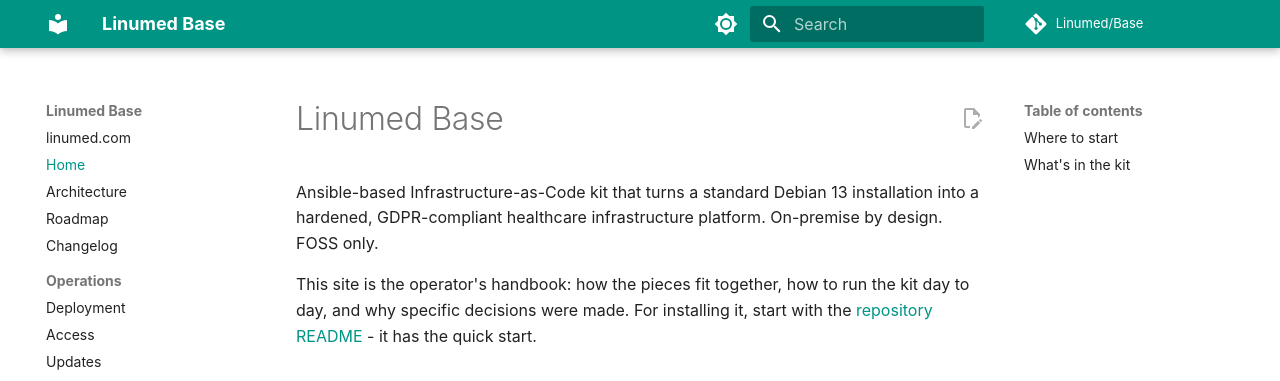
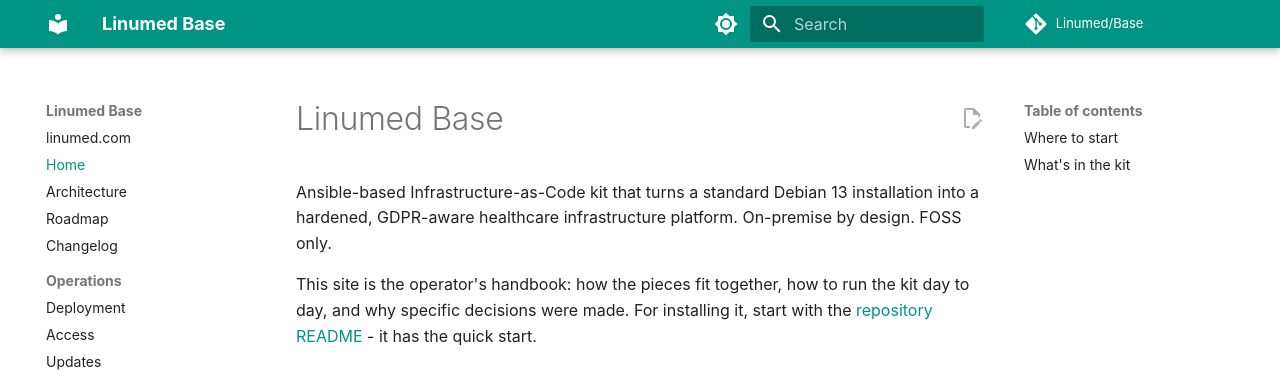
Before and after one commit to Linumed/Base, an MkDocs documentation site: the page built from docs/index.md, in a window 1280 px wide and 900 px high. Shown: the top 381 px of the window. Built offline with MkDocs 1.6.1 and Material for MkDocs 9.7.7, drawn with Linux system fonts in a browser that asks for light colours; comment, search, counter and statistics services are not loaded.

Commit message:
Docs: Selbstbeschreibung von "GDPR-compliant" auf "GDPR-aware" korrigiert (#96)
Compliance ist eine Eigenschaft der Verarbeitung, nicht des Pakets. Was das
Kit tatsaechlich beitraegt, steht jetzt im Overview von ARCHITECTURE.md.

```diff
--- a/docs/index.md
+++ b/docs/index.md
@@ -1,7 +1,7 @@
 # Linumed Base
 
 Ansible-based Infrastructure-as-Code kit that turns a standard Debian 13 installation
-into a hardened, GDPR-compliant healthcare infrastructure platform. On-premise by
+into a hardened, GDPR-aware healthcare infrastructure platform. On-premise by
 design. FOSS only.
 
 This site is the operator's handbook: how the pieces fit together, how to run the kit
--- a/mkdocs.yml
+++ b/mkdocs.yml
@@ -1,7 +1,7 @@
 site_name: Linumed Base
 site_description: >-
   Ansible-based IaC kit that turns a standard Debian 13 installation into a hardened,
-  GDPR-compliant healthcare infrastructure platform.
+  GDPR-aware healthcare infrastructure platform.
 repo_url: https://github.com/Linumed/Base
 repo_name: Linumed/Base
 edit_uri: edit/main/docs/
```
Also changed, not shown: ARCHITECTURE.md (+13 -2 lines), CHANGELOG.md (+15 -0 lines), CONVENTIONS.md (+1 -1 lines), README.md (+1 -1 lines), ansible/roles/monitoring/README.md (+2 -1 lines).
